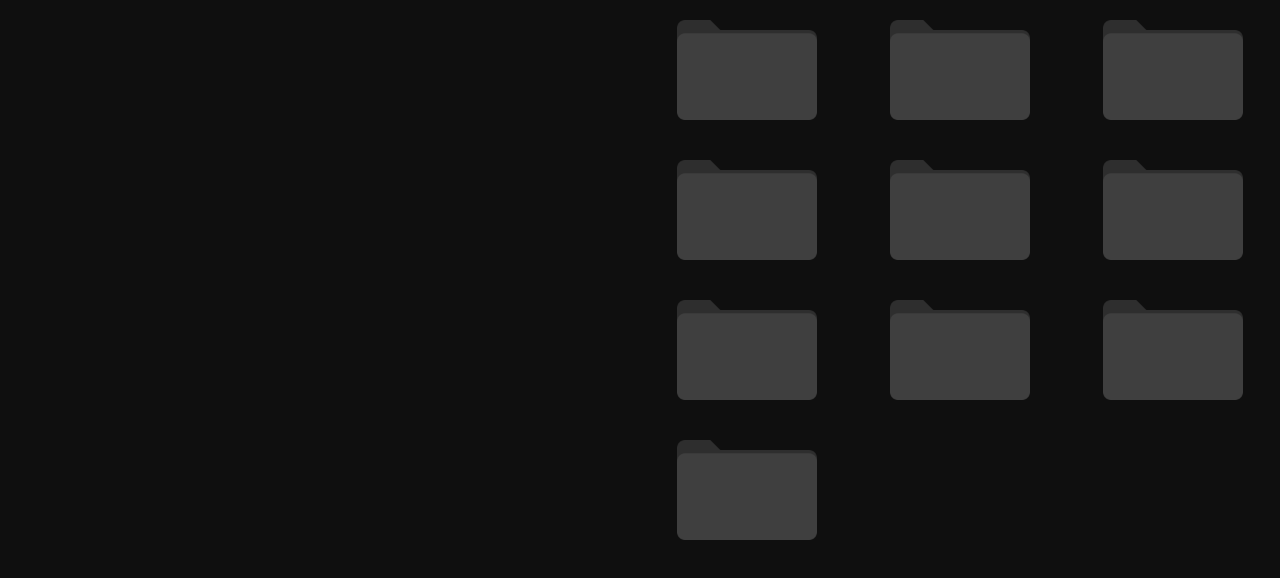
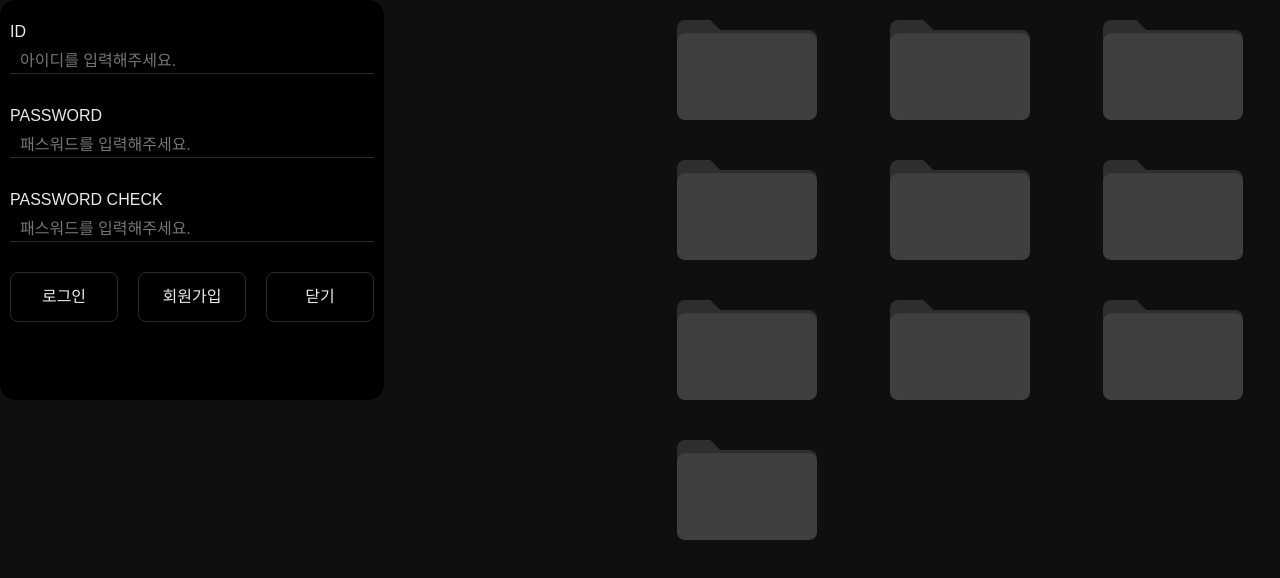
Before and after one commit to DevWonny/Re-Memory, a Next.js app: page / in a window 1280 px wide. Shown: the top 578 px of the page. Built offline with nearby package versions, Linux system fonts and the light colour scheme; no server answers.

Commit message:
Auth Modal Style 구현 진행중

```diff
--- a/app/components/auth.tsx
+++ b/app/components/auth.tsx
@@ -2,3 +2,51 @@
 // * 해당 컴포넌트 열린 상태에서는 모든 페이지는 활성화 안되도록.
 // * 해당 모달 외 영역 클릭 시 해당 모달 닫힘.
 // * 회원가입 완료 시 모달 닫힘 + 로그인 안되어 있는 상태로.
+
+// * 아이디를 유저 닉네임으로 활용
+// * 회원가입 -> 아이디(영어 대소문자, 숫자만 가능) / 비밀번호(영어 대소문자 + 숫자 + 특수기호 + 8자리 이상 + 20자리 이하) / 비밀번호 체크
+// *        -> 하단에 로그인 버튼 + 닫기 버튼 + 회원가입 버튼
+// * 로그인 -> 아이디 / 비밀번호 + 하단에 회원가입 버튼 + 닫기 버튼 + 로그인 버튼
+"use client";
+// component
+import CommonInput from "./commonInput";
+// style
+import "@/styles/components/auth.scss";
+
+// type
+interface AuthType {
+  type: string;
+}
+
+export default function Auth({ type }: AuthType) {
+  return (
+    <div className="auth-modal-container fixed flex flex-col">
+      <div className="input-content">
+        <p className="label">ID</p>
+        <CommonInput type="id"></CommonInput>
+      </div>
+      <div className="input-content">
+        <p className="label">PASSWORD</p>
+        <CommonInput type="password"></CommonInput>
+      </div>
+      {type === "register" && (
+        <div className="input-content">
+          <p className="label">PASSWORD CHECK</p>
+          <CommonInput type="password"></CommonInput>
+        </div>
+      )}
+
+      <div className="button-content flex items-center">
+        <button className="change-button flex-1">
+          {`${type === "register" ? "로그인" : "회원가입"}`}
+        </button>
+
+        <button className="confirm-button flex-1">
+          {`${type === "register" ? "회원가입" : "로그인"}`}
+        </button>
+
+        <button className="close-button flex-1">닫기</button>
+      </div>
+    </div>
+  );
+}
--- a/app/components/commonInput.tsx
+++ b/app/components/commonInput.tsx
@@ -4,6 +4,11 @@
 import { useState, useEffect } from "react";
 // style
 import "@/styles/components/commonInput.scss";
+
+// * type === id -> 영어 대소문자 + 숫자만 입력 가능 + 12자리까지 입력 가능
+// * type === password -> 영어 대소문자 + 숫자 + 특수문자 입력 가능 + 20자리까지 입력 가능
+// * type === category -> 30자까지 입력 가능
+// * type === description -> 100자까지 입력 가능
 
 // type
 interface InputType {
@@ -26,6 +31,10 @@ export default function CommonInput({ type }: InputType) {
       setMaxLength(30);
     } else if (type === "description") {
       setMaxLength(100);
+    } else if (type === "id") {
+      setMaxLength(12);
+    } else if (type === "password") {
+      setMaxLength(20);
     }
 
     if (value.length > maxLength) return;
@@ -36,6 +45,9 @@ export default function CommonInput({ type }: InputType) {
     if (type === "category") setInputPlaceHolder("여행지를 입력해주세요");
     else if (type === "description")
       setInputPlaceHolder("여행지에서의 추억을 입력해주세요.");
+    else if (type === "id") setInputPlaceHolder("아이디를 입력해주세요.");
+    else if (type === "password")
+      setInputPlaceHolder("패스워드를 입력해주세요.");
   }, []);
 
   return (
--- a/app/page.tsx
+++ b/app/page.tsx
@@ -2,6 +2,8 @@
 // component
 import CameraBlender from "./components/cameraBlender";
 import Folder from "./components/folder";
+// * Test
+import Auth from "./components/auth";
 // style
 import "@/styles/main.scss";
 
@@ -20,6 +22,7 @@ export default function Main() {
           <Folder key={`test-${index}`} />
         ))}
       </div>
+      <Auth type="register" />
     </div>
   );
 }
--- a/app/upload/page.tsx
+++ b/app/upload/page.tsx
@@ -82,10 +82,6 @@ export default function Upload() {
     setImages([]);
     router.replace("/");
   };
-
-  useEffect(() => {
-    console.log("🚀 ~ Upload ~ dateRange:", dateRange);
-  }, [dateRange]);
 
   return (
     <div className="upload-page flex items-center justify-center w-screen h-screen">
--- /dev/null
+++ b/styles/components/auth.scss
@@ -0,0 +1,34 @@
+@import "@/styles/globals.scss";
+div.auth-modal-container {
+  background-color: #000;
+  width: 30%;
+  height: 50%;
+  gap: 30px;
+  padding: 20px 10px;
+  border-radius: 16px;
+  div.input-content {
+    p {
+      margin-bottom: 5px;
+    }
+  }
+
+  div.button-content {
+    width: 100%;
+    gap: 20px;
+    button {
+      height: 50px;
+      display: flex;
+      align-items: center;
+      justify-content: center;
+      cursor: pointer;
+      border: 0.5px solid $border-color;
+      border-radius: 8px;
+      &:hover {
+        background-color: $point-color;
+        border: 0.5px solid $point-color;
+        color: $bg-color;
+        font-weight: 700;
+      }
+    }
+  }
+}
```
